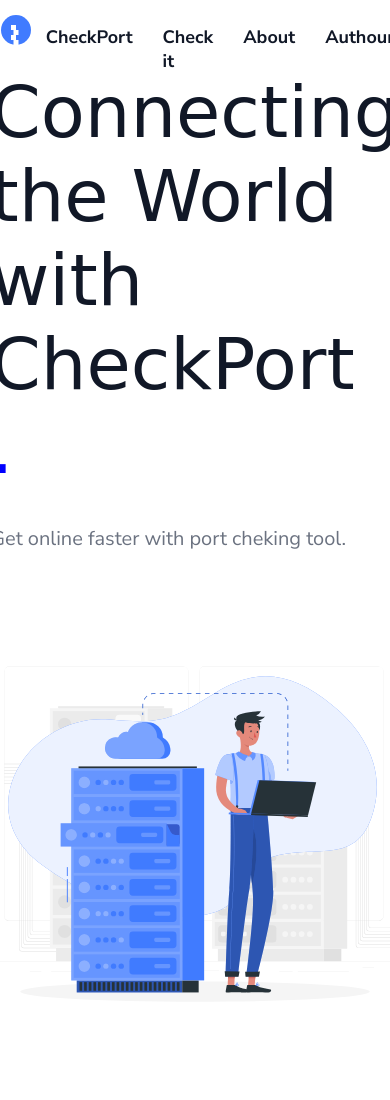
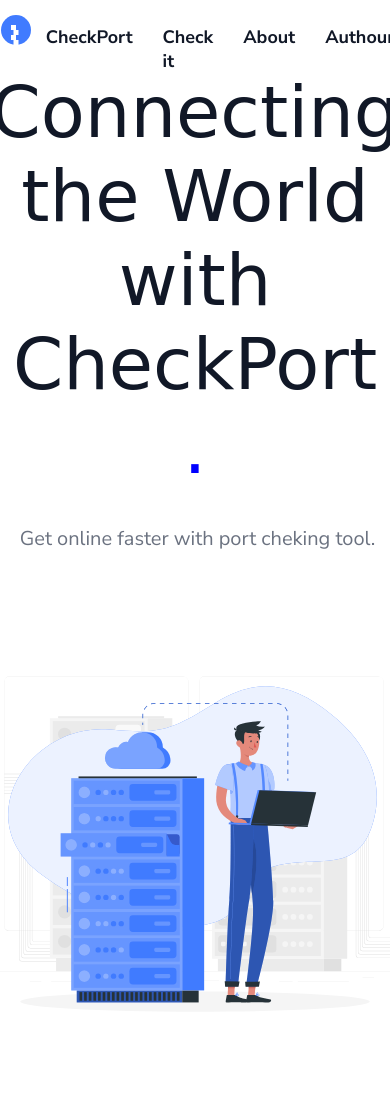
Before and after one commit to kaludev/port-checker-node, a website: page public/index.html in a window 390 px wide. Shown: the top 1100 px of the page. Drawn offline with nearby package versions, Linux system fonts and the light colour scheme; no server answers; a web font is replaced by a local one.

Commit message:
fixed style

```diff
--- a/public/css/style.css
+++ b/public/css/style.css
@@ -69,7 +69,6 @@
     flex-direction: row;
     justify-content: center;
     align-items: center;
-    justify-content: space-around;
     position: relative;
     height: fit-content;
     width: fit-content;
@@ -78,7 +77,7 @@
     display: flex;
     flex-direction: column;
     justify-content: center;
-    width: 50%;
+    width: 40vw;
 }
 .mainText .title{
     font-size: 72px;
@@ -101,7 +100,8 @@
 }
 .mainImg{
     height: 750px;
-    width: 50%;
+    width: 50vw;
+    margin: 10px;
     background-image: url(../images/img1.svg);
     background-position: center;
     background-size: contain;
@@ -250,11 +250,13 @@
     .mainText, .mainImg{
         width: 100%;
     }
-    .title{
+    .mainText .title{
         padding: 20px;
+        text-align: center;
     }
-    .desc{
+    .mainText .desc{
         margin-left: 20px;
+        text-align: center;
     }
     form{
         justify-content: center;
```
